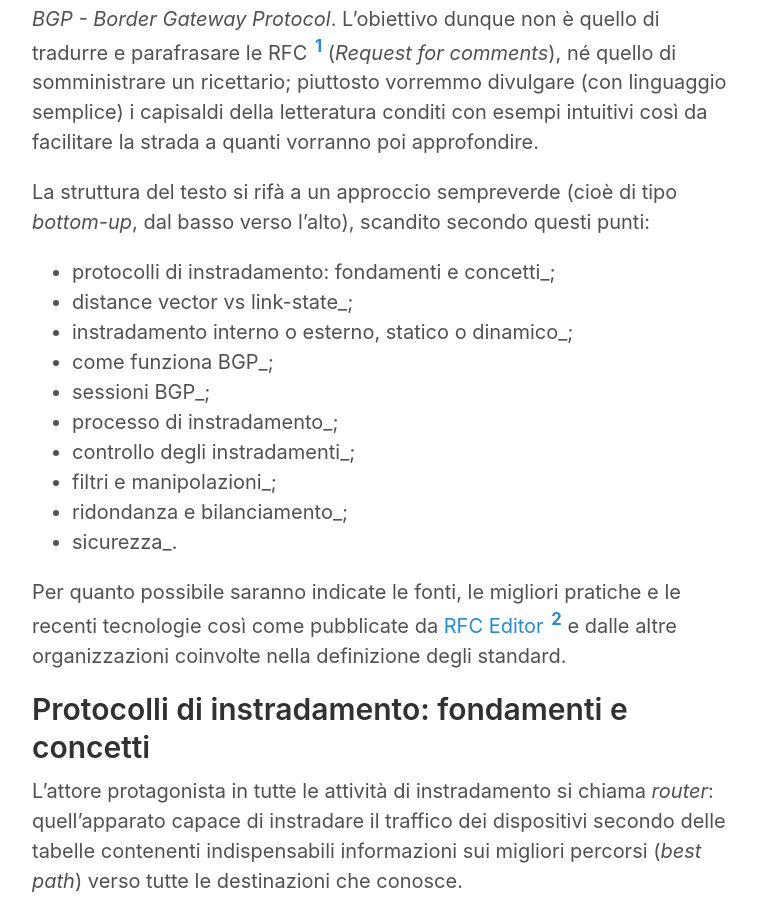
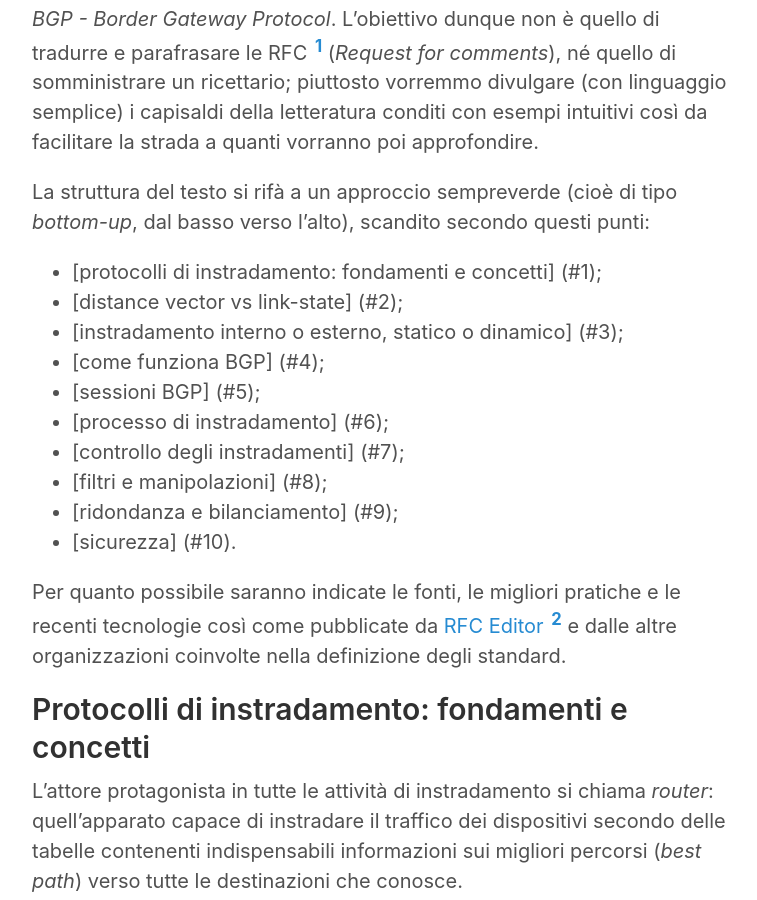
Before and after one commit to Peering101/peering101-it.github.io, a Jekyll site: the page built from _topics/bgp.md, in a window 1280 px wide and 900 px high, scrolled down 366 px. Shown: the whole window, without its empty margins (258-1015 px from the left). Built offline with Jekyll 4.4.1, drawn with Linux system fonts in a browser that asks for light colours; some of the changed text lies outside the part shown.

Commit message:
Update bgp.md

```diff
--- a/_topics/bgp.md
+++ b/_topics/bgp.md
@@ -4,7 +4,7 @@ title: BGP
 subtitle: BGP (Border Gateway Protocol)
 ---
 
-# BGP (Border Gateway Protocol)
+# <a name="0"></a>BGP (Border Gateway Protocol)
 
 ## Premessa
 
@@ -12,20 +12,20 @@ In questo spazio, nato da un'idea di [ITNOG](https://www.itnog.it/) (*the ITalia
 
 La struttura del testo si rifà a un approccio sempreverde (cioè di tipo *bottom-up*, dal basso verso l’alto), scandito secondo questi punti:
 
--   protocolli di instradamento: fondamenti e concetti\_;
--   distance vector vs link-state\_;
--   instradamento interno o esterno, statico o dinamico\_;
--   come funziona BGP\_;
--   sessioni BGP\_;
--   processo di instradamento\_;
--   controllo degli instradamenti\_;
--   filtri e manipolazioni\_;
--   ridondanza e bilanciamento\_;
--   sicurezza\_.
+-   [protocolli di instradamento: fondamenti e concetti] (#1);
+-   [distance vector vs link-state] (#2);
+-   [instradamento interno o esterno, statico o dinamico] (#3);
+-   [come funziona BGP] (#4);
+-   [sessioni BGP] (#5);
+-   [processo di instradamento] (#6);
+-   [controllo degli instradamenti] (#7);
+-   [filtri e manipolazioni] (#8);
+-   [ridondanza e bilanciamento] (#9);
+-   [sicurezza] (#10).
 
 Per quanto possibile saranno indicate le fonti, le migliori pratiche e le recenti tecnologie così come pubblicate da [RFC Editor](https://rfc-editor.org) [^2] e dalle altre organizzazioni coinvolte nella definizione degli standard.
 
-## Protocolli di instradamento: fondamenti e concetti
+## <a name="1"></a>Protocolli di instradamento: fondamenti e concetti
 
 L'attore protagonista in tutte le attività di instradamento si chiama *router*: quell'apparato capace di instradare il traffico dei dispositivi secondo delle tabelle contenenti indispensabili informazioni sui migliori percorsi (*best path*) verso tutte le destinazioni che conosce.
 
```
Also changed, not shown: other parts of _topics/bgp.md (+24 -20 lines).
